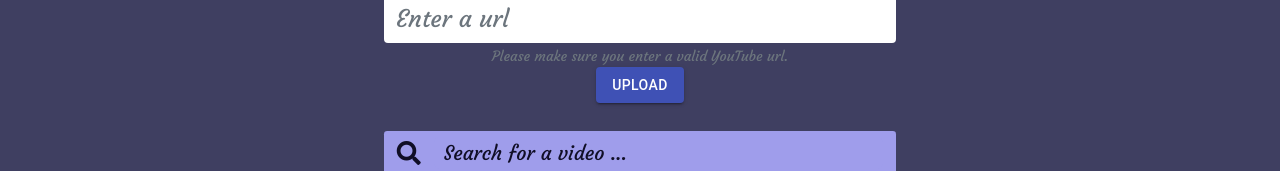
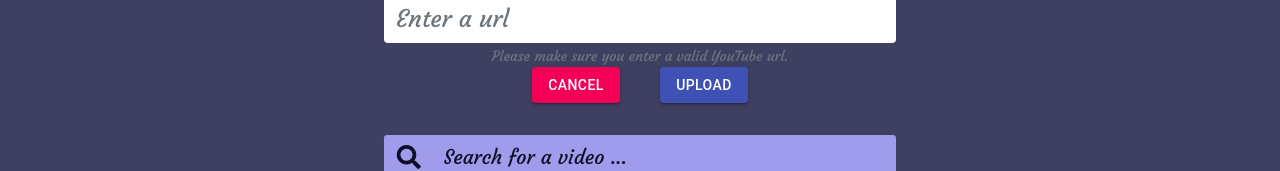
Before and after one commit to Know-Thyself/Full-Satck-Videos-Project, a React (Create React App) app in the folder client/: page / in a window 1280 px wide. Both pictures are taken after a click on the button "ADD VIDEO". Shown: the part 314-485 px from the top of the page. Built offline with nearby package versions, Linux system fonts and the light colour scheme; no server answers.

Commit message:
Added a cancel button to upload video form

```diff
--- a/client/src/App.css
+++ b/client/src/App.css
@@ -51,8 +51,16 @@ html, body {
   font-size: 1.5em;
 }
 
-.submit-btn {
+/* .submit-btn {
   margin-bottom: 2em !important;
+} */
+.upload-and-cancel-buttons {
+  display: grid;
+  width: 50%;
+  margin: auto;
+  grid-template-columns: repeat(2, 1fr);
+  place-items: center;
+  margin-bottom: 2em;
 }
 
 .search-input-wrapper {
@@ -147,10 +155,6 @@ html, body {
   font-weight: bolder;
 }
 
-.delete-button {
-  background-color: #c0392b !important;
-  font-weight: bold !important;
-}
 .delete-button-container {
   width: 100%;
  background-color: #9f9deb;
--- a/client/src/UploadVideoForm.js
+++ b/client/src/UploadVideoForm.js
@@ -13,7 +13,7 @@ const UploadVideoForm = ({ addNewVideo }) => {
   };
   const submitNewVideo = (e) => {
     e.preventDefault();
-    addNewVideo(title, url);
+    if (reveal) addNewVideo(title, url);
     const requestBody = { title: title, url: url }
     fetch('/api', {
       method: 'POST',
@@ -70,10 +70,14 @@ const UploadVideoForm = ({ addNewVideo }) => {
             Please make sure you enter a valid YouTube url.
           </small>
         </div>
-        <Button type='submit' className='submit-btn'
-        variant='contained' color='primary'>
-          Upload
+        <div className='upload-and-cancel-buttons'>
+          <Button type='cancel' className='cancel-button'
+            variant='contained' color='secondary' onClick={() => setReveal(false)}>Cancel</Button>
+          <Button type='submit' className='submit-btn'
+            variant='contained' color='primary'>
+            Upload
         </Button>
+        </div>
       </form>
     </div>
   );
```
